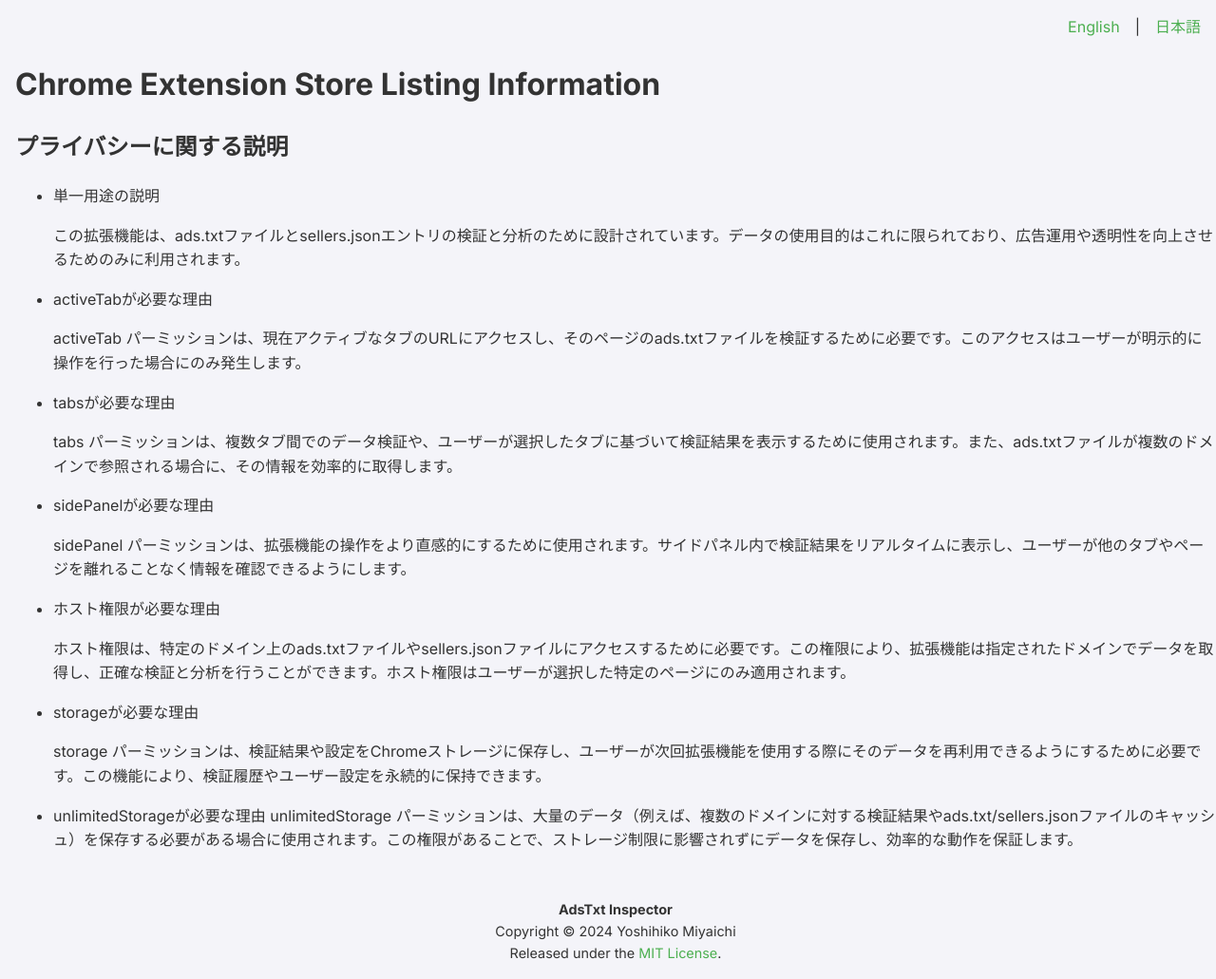
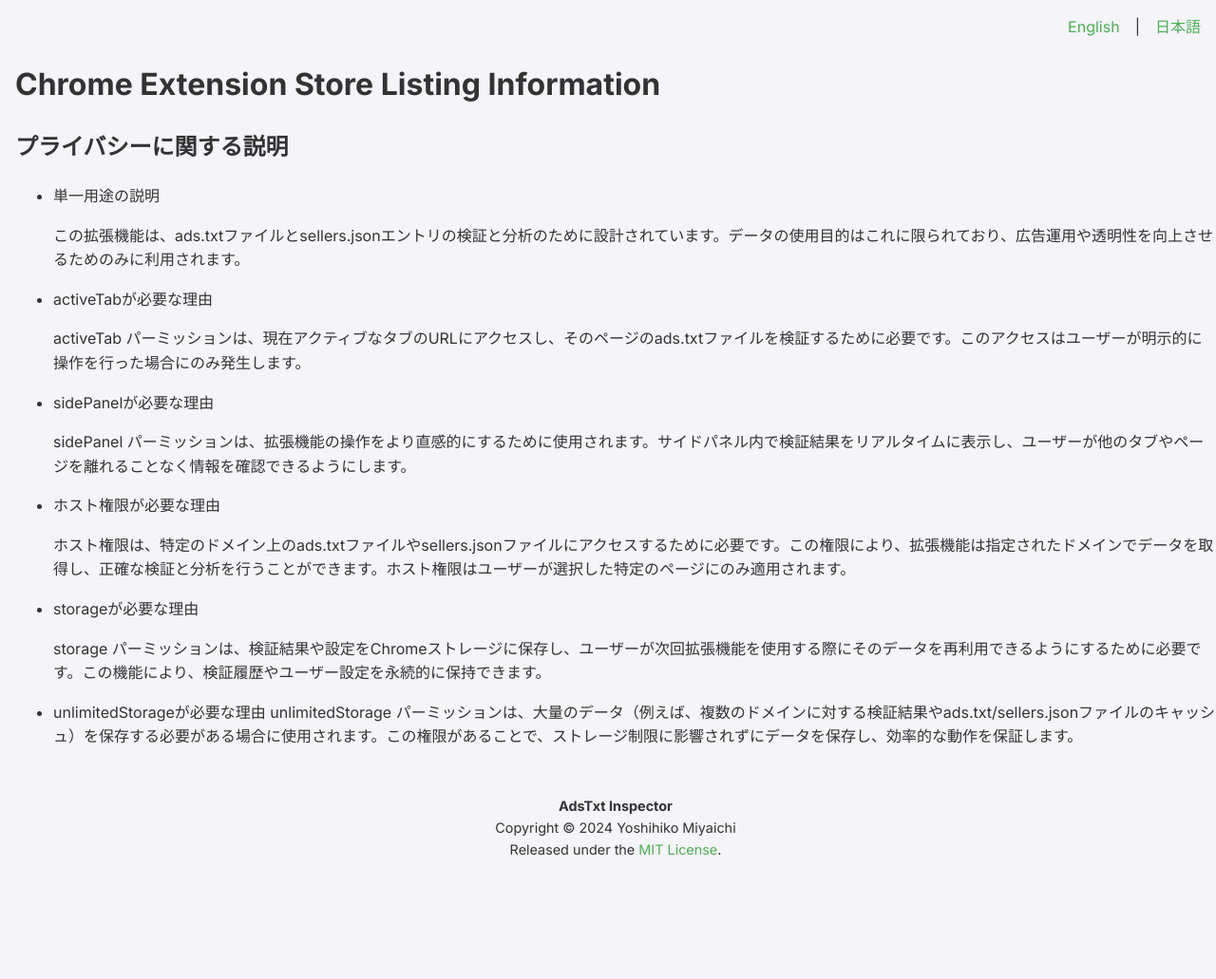
Before and after one commit to miyaichi/adstxt-Inspector, a Jekyll site: the page built from docs/privacy.md, in a window 1280 px wide. Shown: the whole page at 95% size. Built offline with Jekyll 4.4.1, drawn with Linux system fonts in a browser that asks for light colours; our own code applies the rules of GitHub Pages for plain Markdown files; after the commit the page ends 922 px from its top, so only the background shows below that.

Commit message:
Remove unnecessary tabs permission from manifest and update privacy documentation for clarity

```diff
--- a/docs/privacy.md
+++ b/docs/privacy.md
@@ -9,10 +9,6 @@
 - activeTabが必要な理由
 
   activeTab パーミッションは、現在アクティブなタブのURLにアクセスし、そのページのads.txtファイルを検証するために必要です。このアクセスはユーザーが明示的に操作を行った場合にのみ発生します。
-
-- tabsが必要な理由
-
-  tabs パーミッションは、複数タブ間でのデータ検証や、ユーザーが選択したタブに基づいて検証結果を表示するために使用されます。また、ads.txtファイルが複数のドメインで参照される場合に、その情報を効率的に取得します。
 
 - sidePanelが必要な理由
 
```
Also changed, not shown: manifest.json.
